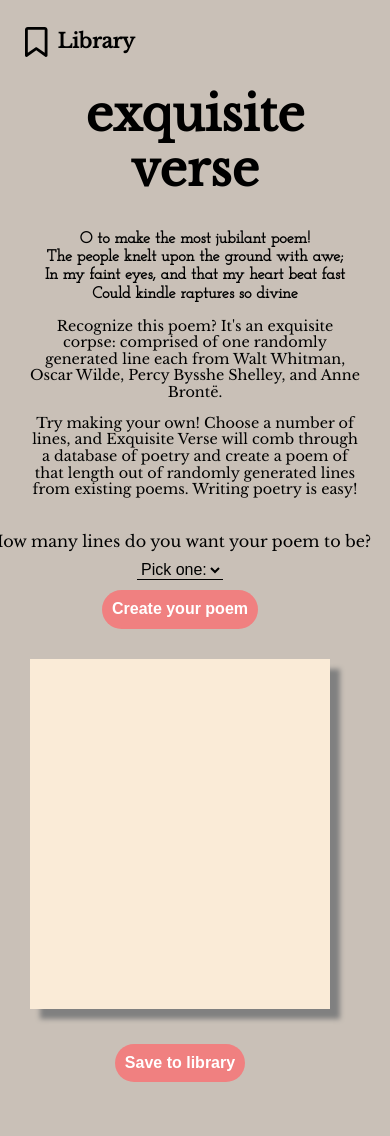
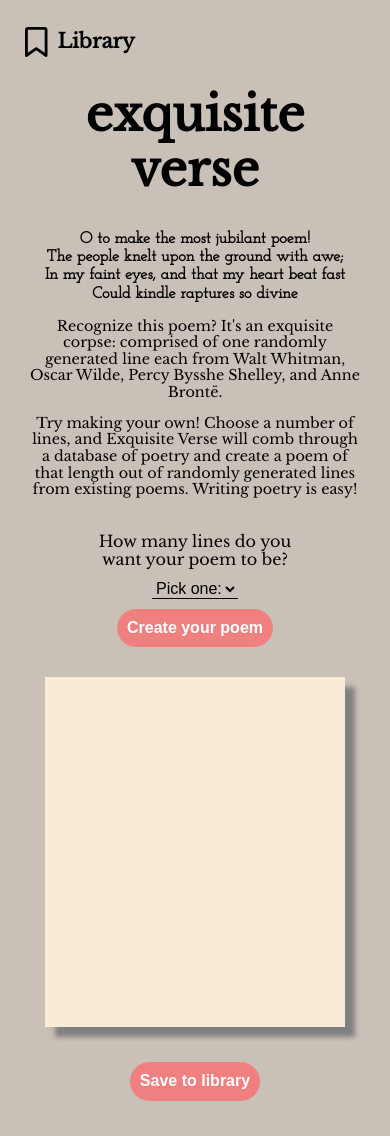
Before and after one commit to ldevuono/exquisiteVerse, a React (Create React App) app: page / in a window 390 px wide. Shown: the top 1136 px of the page. Before the commit the page ends 1102 px from the top, so only its background shows below. Built offline with nearby package versions, Linux system fonts and the light colour scheme; no server answers; the database is empty; a web font is replaced by a local one.

Commit message:
more responsive edits

```diff
--- a/src/App.css
+++ b/src/App.css
@@ -330,6 +330,7 @@ main {
   min-height: 50%;
   margin-top: 60px;
   margin-right: 30px;
+  margin-bottom: 15px;
 }
 
 .poemGenerator {
@@ -465,6 +466,7 @@ button:focus {
 
   main {
     margin-top: 0;
+    margin-right: 0;
   }
 
   .poemGenerator {
@@ -485,10 +487,17 @@ button:focus {
   }
 }
 
+@media(max-width:800px) {
+  .authorBox {
+    padding: 0 200px;
+  }
+}
+
 @media (max-width:700px) {
   h1 {
     padding-top: 55px;
   }
+
 }
 
 @media (max-width:430px) {
@@ -505,7 +514,12 @@ button:focus {
     font-size: 2.3rem;
   }
 
+  span {
+    display: block;
+  }
+
 }
+
 
 @media (max-width:370px) {
   .poemBox {
--- a/src/components/Form.js
+++ b/src/components/Form.js
@@ -3,7 +3,7 @@ const Form = (props) => {
 
     return (
         <form onSubmit={props.submitHandler} >
-            <label htmlFor="lineNumber">How many lines do you want your poem to be?</label>
+            <label htmlFor="lineNumber">How many lines do you<span> want your poem to be?</span> </label>
             <select
                 id="lineNumber"
                 name="lineNumber"
```
